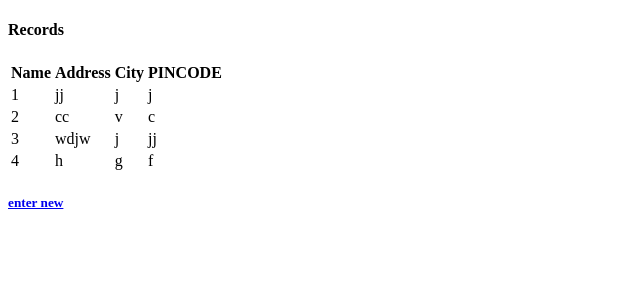
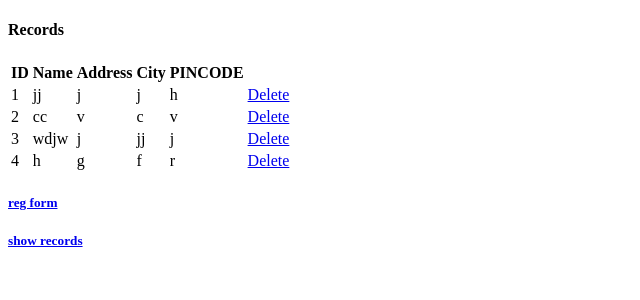
Before and after one commit to chelseal-1998/student-records, a Flask app: page /show-records/ in a window 1280 px wide. Shown: the top 300 px of the page, without its empty margins (0-640 px from the left). Run offline with Flask 2, Linux system fonts and the light colour scheme; data comes from the database, SQL or seed files in the repository; both versions use the stored data as it was after the commit.

Commit message:
Updated templates.

```diff
--- a/app.py
+++ b/app.py
@@ -6,7 +6,8 @@ from flask import Flask, render_template, request
 def init_sqlite_db():
     conn = sqlite3.connect('database.db')
     print("Opened database successfully")
-    conn.execute('CREATE TABLE IF NOT EXISTS students (name TEXT, addr TEXT, city TEXT, pin TEXT)')
+    conn.execute('CREATE TABLE IF NOT EXISTS students (id INTEGER PRIMARY KEY AUTOINCREMENT ,name TEXT, addr TEXT, '
+                 'city TEXT, pin TEXT)')
     print("Table created successfully")
 
     conn.close()
@@ -16,10 +17,11 @@ init_sqlite_db()
 
 app = Flask(__name__)
 
+
 @app.route('/')
-@app.route('/enter-new/')
+@app.route('/registration-form/')
 def enter_new_student():
-    return render_template('student.html')
+    return render_template('registration-form.html')
 
 
 @app.route('/add-new-record/', methods=['POST'])
@@ -27,9 +29,9 @@ def add_new_record():
     if request.method == "POST":
         try:
             name = request.form['name']
-            addr = request.form['add']
+            addr = request.form['address']
             city = request.form['city']
-            pin = request.form['pin']
+            pin = request.form['pin-code']
             with sqlite3.connect('database.db') as con:
                 cur = con.cursor()
                 cur.execute("INSERT INTO students (name, addr, city, pin) VALUES (?, ?, ?, ?)", (name, addr, city, pin))
@@ -60,5 +62,22 @@ def show_records():
         return render_template('records.html', records=records)
 
 
+@app.route('/delete-student/<int:student_id>/', methods=["GET"])
+def delete_student(student_id):
+    msg = None
+    try:
+        with sqlite3.connect('database.db') as con:
+            cur = con.cursor()
+            cur.execute("DELETE FROM student WHERE id=" + str(student_id))
+            con.commit()
+            msg = "A record was deleted successfully from the database."
+    except Exception as e:
+        con.rollback()
+        msg = "Error occurred when deleting a student in the database: " + str(e)
+    finally:
+        con.close()
+    return render_template('delete-success.html', msg=msg)
+
+
 if __name__ == '__main__':
     app.run(debug=True)
--- a/templates/records.html
+++ b/templates/records.html
@@ -7,6 +7,7 @@
 <body>
 <h4>Records</h4>
 <table>
+    <th>ID</th>
     <th>Name</th>
     <th>Address</th>
     <th>City</th>
@@ -17,10 +18,15 @@
         <td>{{ record[1] }}</td>
         <td>{{ record[2] }}</td>
         <td>{{ record[3] }}</td>
+        <td>{{ record[4] }}</td>
+        <td><a href = "/delete-student/{{record[0]}}">Delete</a></td>
+
     </tr>
     {% endfor %}
 </table>
-<h5><a href = "/enter-new/">enter new</a></h5>
+<h5><a href = "/registration-form/">reg form</a></h5>
+<h5><a href = "/show-records/">show records</a></h5>
+
 
 </body>
 </html>
--- a/templates/result.html
+++ b/templates/result.html
@@ -6,7 +6,7 @@
 </head>
 <body>
 result of addition : {{ msg }}
-<h2><a href = "/enter-new/">main page</a></h2>
+<h2><a href = "/registration-form/">main page</a></h2>
 
 </body>
 </html>
```
Also changed, not shown: requirements.txt (+88 -17 lines), templates/delete-success.html (added, +13 -0 lines), templates/registration-form.html (added, +26 -0 lines), database.db.
